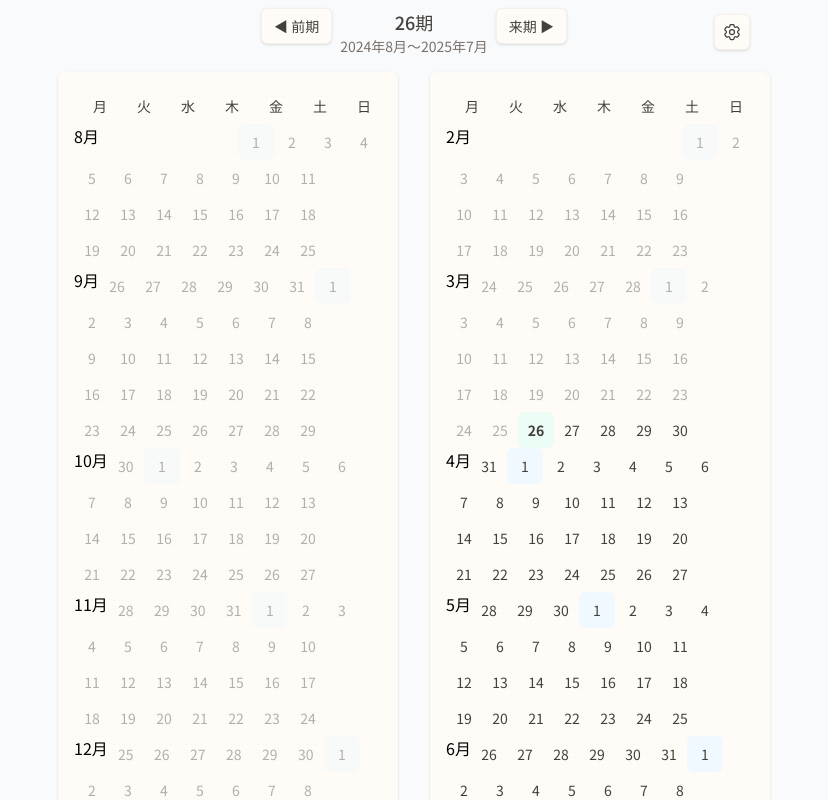
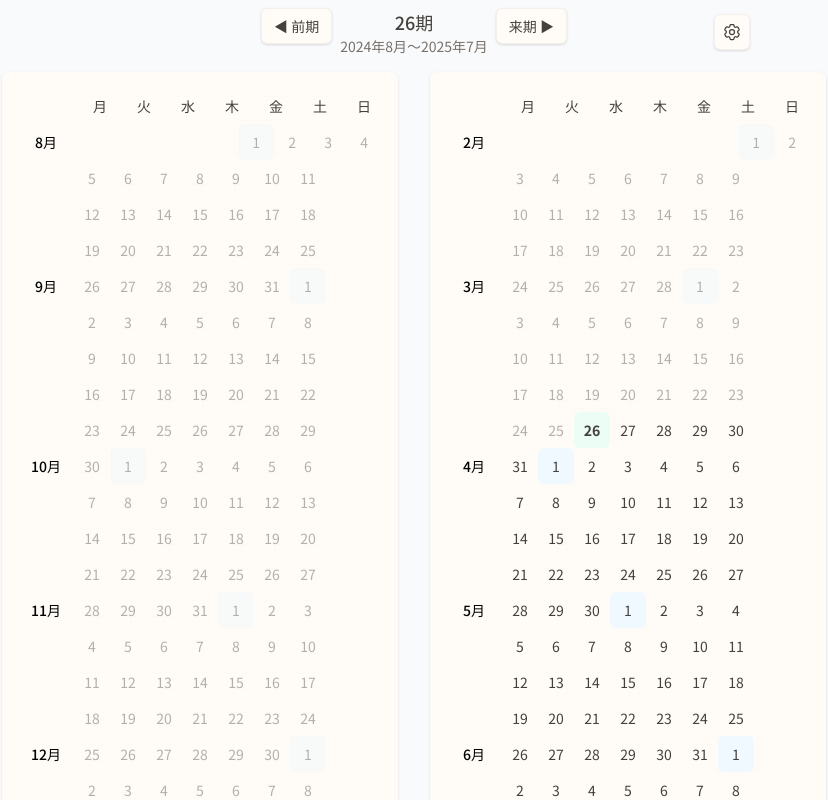
Before and after one commit to okonomi/period-calendar, a React (Vite) app: page / in a window 1280 px wide. Shown: the top 800 px of the page, without its empty margins (226-1054 px from the left). Built offline with nearby package versions, Linux system fonts and the light colour scheme; no server answers.

Commit message:
refactor: update month label cell structure for consistency in Calendar component

```diff
--- a/src/components/Calendar.tsx
+++ b/src/components/Calendar.tsx
@@ -23,7 +23,7 @@ export const Calendar: React.FC<Props> = ({ dates }) => {
     <div className="sc-box calendar-container">
       {/* 曜日の行 */}
       <div className="calendar-header flex">
-        <div className="month-label-cell" />
+        <div className="flex items-center justify-center w-14" />
         {["月", "火", "水", "木", "金", "土", "日"].map((dayName) => (
           <div key={`weekday-${dayName}`} className="calendar-weekday sc-cell flex-1">
             {dayName}
@@ -39,9 +39,13 @@ export const Calendar: React.FC<Props> = ({ dates }) => {
 
         return (
           <div key={`week-${weekStart}`} className="calendar-week flex">
-            {/* 月表示のセル */}
-            <div className="month-label-cell">
-              {firstDayOfMonth && <span className="month-indicator">{firstDayOfMonth.month}月</span>}
+            {/* 月表示のセル - 月表示がないときもスペーサーを表示する */}
+            <div className="flex items-center justify-center w-14">
+              {firstDayOfMonth ? (
+                <span className="px-2 py-1 font-medium text-sm">{firstDayOfMonth.month}月</span>
+              ) : (
+                <span className="invisible">&nbsp;</span>
+              )}
             </div>
 
             {/* 日付セル */}
```
